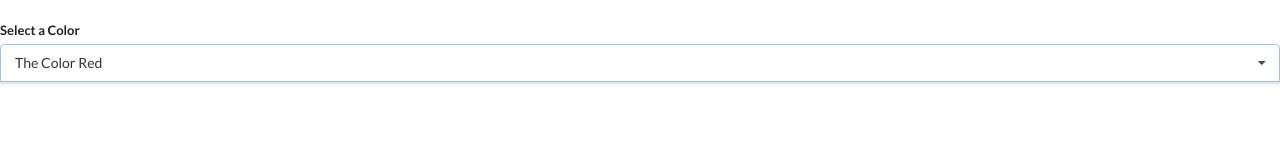
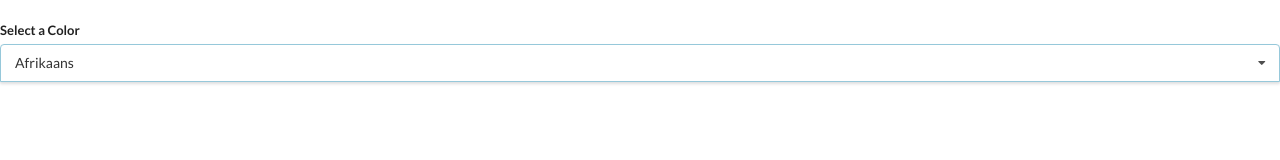
Before and after one commit to AndyPark20/React-Practice, a React (Create React App) app in the folder widgets/: page / in a window 1280 px wide. Shown: the top 160 px of the page. Built offline with nearby package versions, Linux system fonts and the light colour scheme.

Commit message:
adding translate dropdown menu

```diff
--- a/widgets/src/app.jsx
+++ b/widgets/src/app.jsx
@@ -1,7 +1,8 @@
 import React, { useState } from 'react'
 import Accordion from './components/accordion';
 import Search from './components/search';
-import Dropdown from './components/dropdown'
+import Dropdown from './components/dropdown';
+import Translate from './components/trasnslate';
 
 const topics = [{
   id: 'html',
@@ -41,13 +42,24 @@ const options = [
 
 const App = () => {
   const [selected, setSelected] = useState(options[0])
+  const [dropDown, setDropDown] = useState(false)
+
+  const drop =()=>{
+    if(dropDown){
+      return(
+        <div>
+          <Dropdown selected={selected} onSetChange={setSelected} options={options} />
+        </div>
+      )
+    }
+  }
+
   return (
     <div>
       <br />
-      {/* <Accordion topics ={topics} /> */}
-      {/* <Search /> */}
-      <Dropdown selected={selected} onSetChange={setSelected} options={options} />
+      <div><Translate /></div>
     </div>
+
   )
 }
 
--- a/widgets/src/components/dropdown.jsx
+++ b/widgets/src/components/dropdown.jsx
@@ -7,14 +7,12 @@ const Dropdown = ({ options, selected, onSetChange }) => {
 
 
   useEffect(() => {
-    console.log('AFTER RENDER', open)
     document.body.addEventListener('click', (event) => {
       if (ref.current && ref.current.contains(event.target)) {
         console.log('ELEMENT', open)
         return
       }
       setOpen(false)
-
     }, { capture: true })
   },[]);
 
--- /dev/null
+++ b/widgets/src/components/trasnslate.jsx
@@ -0,0 +1,32 @@
+import React, {useState} from 'react';
+import Dropdown from './dropdown';
+
+
+const options =[
+  {
+    label: 'Afrikaans',
+    value: 'af'
+  },
+  {
+    label:'Arabic',
+    value:'ar'
+  },
+  {
+    label:'Hindi',
+    value:'hi'
+  }
+]
+
+
+const Translate = ()=>{
+  const [language,setLanguage]= useState(options[0])
+
+  return (
+    <div>
+      <div><Dropdown selected={language} onSetChange={setLanguage} options={options}/></div>
+    </div>
+  )
+
+};
+
+export default Translate;
```
